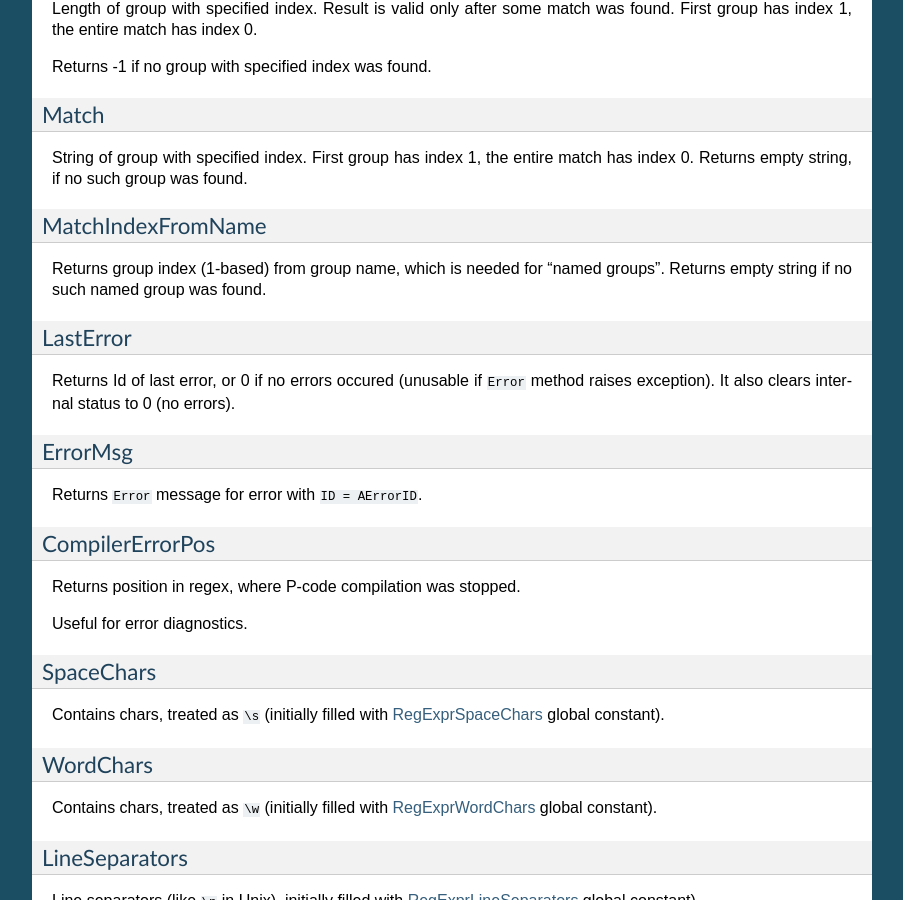
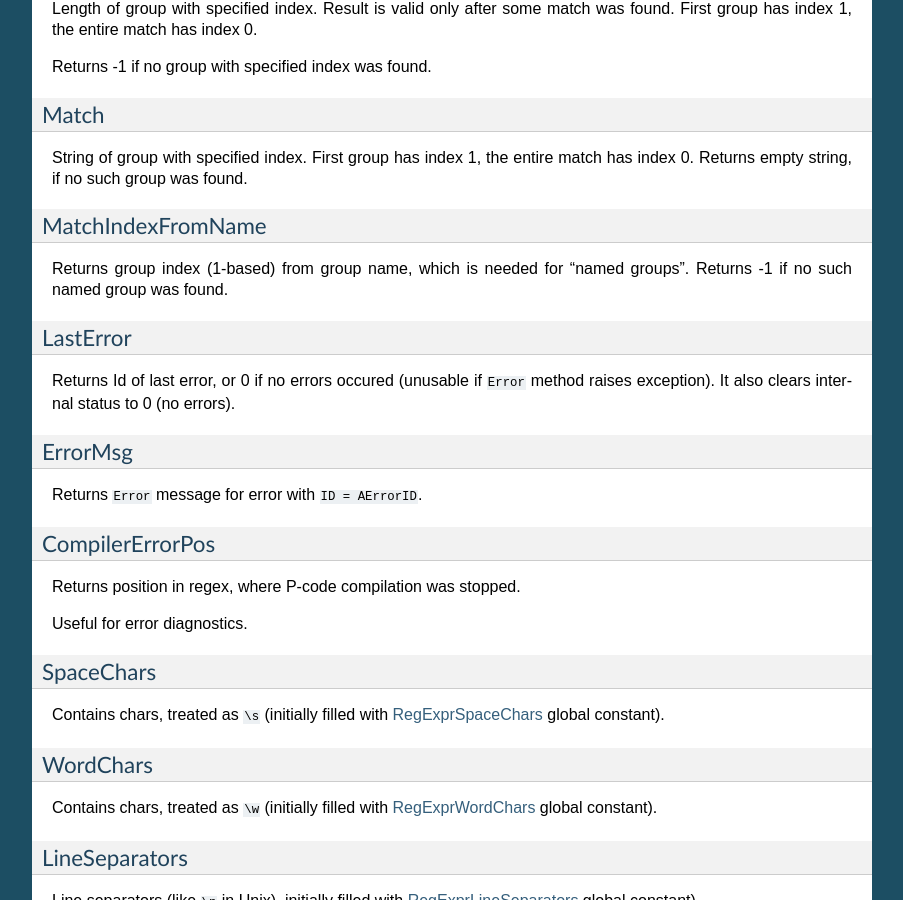
Before and after one commit to andgineer/TRegExpr, a Sphinx documentation site: the page built from docs/tregexpr.rst, in a window 1280 px wide and 900 px high, scrolled down 4332 px. Shown: the whole window, without its empty margins (198-1101 px from the left). Built offline with Sphinx 7.4.7, drawn with Linux system fonts in a browser that asks for light colours.

Commit message:
fix docs

```diff
--- a/docs/tregexpr.rst
+++ b/docs/tregexpr.rst
@@ -299,7 +299,7 @@ MatchIndexFromName
 ~~~~~~~~~~~~~~~~~~
 
 Returns group index (1-based) from group name, which is needed for "named groups".
-Returns empty string if no such named group was found.
+Returns -1 if no such named group was found.
 
 LastError
 ~~~~~~~~~
```
